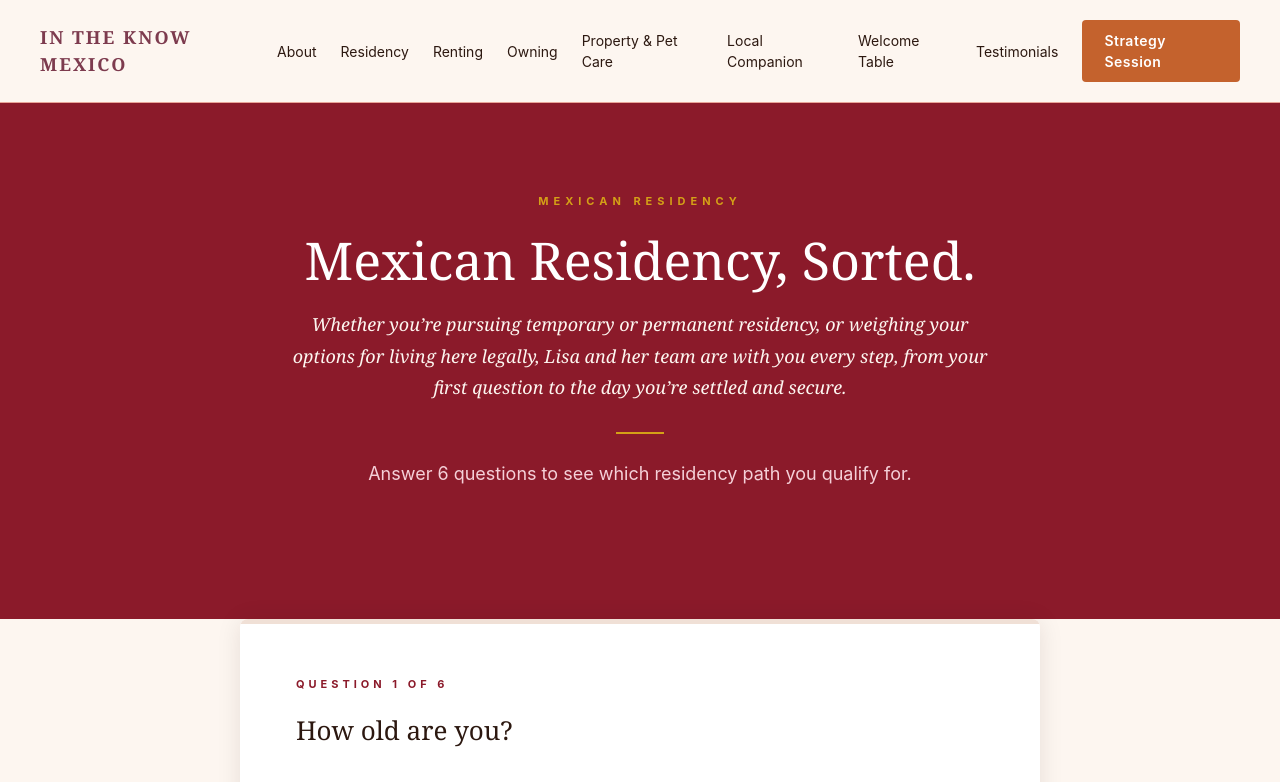
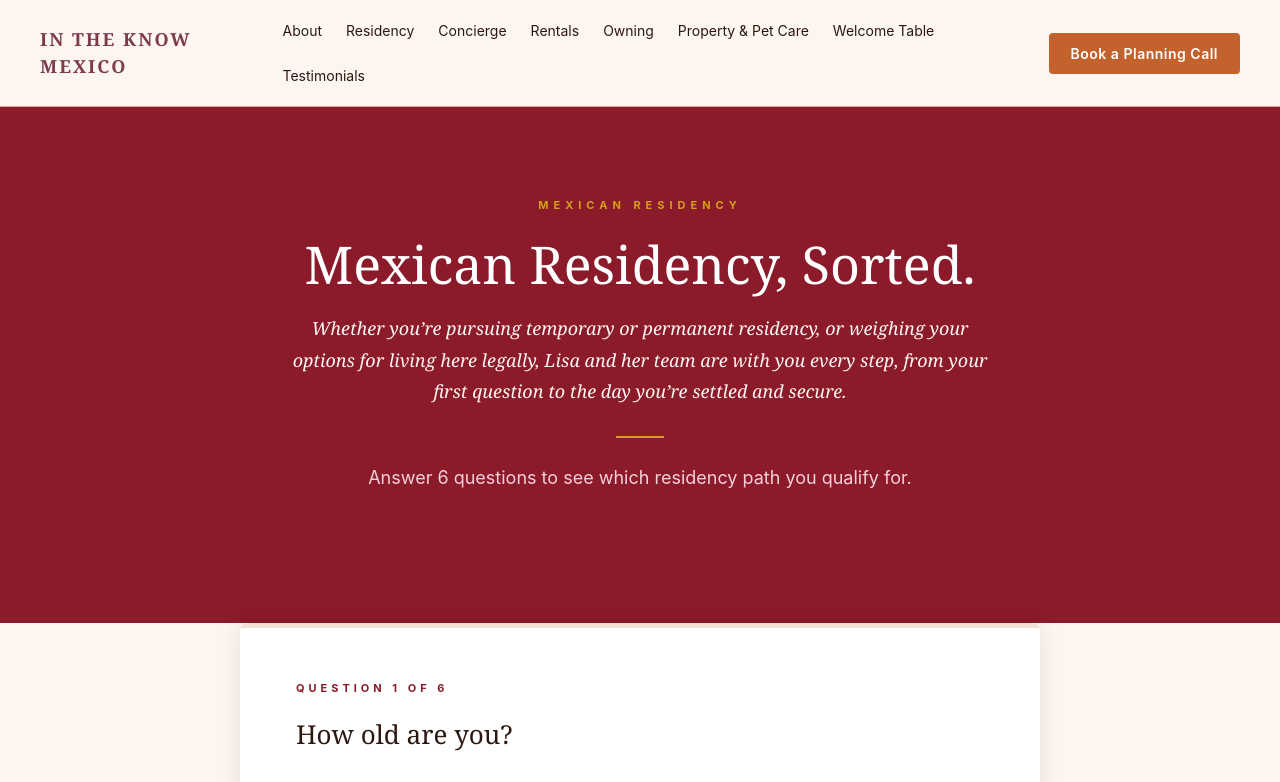
Before and after one commit to IntheknowMX/intheknowmx.com, a Next.js app: page /residency in a window 1280 px wide. Shown: the top 782 px of the page. Built offline with nearby package versions, Linux system fonts and the light colour scheme.

Commit message:
Fix residency page navbar to match main site navigation

```diff
--- /dev/null
+++ b/app/components/NavBar.tsx
@@ -0,0 +1,60 @@
+'use client'
+import { useState } from 'react'
+
+const NAV_CSS = `
+  .main-nav { background-color: #FDF6F0; padding: 20px 40px; display: flex; justify-content: space-between; align-items: center; border-bottom: 1px solid #E8A598; position: sticky; top: 0; z-index: 100; }
+  .nav-brand { font-size: 18px; font-weight: bold; color: #7D3B4E; letter-spacing: 2px; font-family: var(--font-playfair, 'Playfair Display', Georgia, serif); text-decoration: none; }
+  .nav-right { display: flex; align-items: center; gap: 20px; position: relative; }
+  .nav-links { display: flex; gap: 24px; align-items: center; flex-wrap: wrap; }
+  .nav-links a { color: #2C1810; text-decoration: none; font-size: 14px; }
+  .nav-toggle { display: none; background: none; border: none; cursor: pointer; padding: 6px 8px; font-size: 24px; color: #2C1810; line-height: 1; }
+  .mobile-menu-close-row { display: none; }
+  .mobile-menu-cta { display: none; }
+  .nav-cta { background-color: #C4622D; color: white; padding: 10px 22px; border-radius: 4px; text-decoration: none; font-size: 14px; font-weight: 600; letter-spacing: 0.5px; white-space: nowrap; }
+  @media (max-width: 767px) {
+    .main-nav { padding: 16px 20px; }
+    .nav-right { position: static; }
+    .nav-cta { display: none; }
+    .nav-links { display: none; position: absolute; top: 100%; left: 0; width: 100%; background: #FDF6F0; box-shadow: 0 8px 24px rgba(44,24,16,.12); flex-direction: column; z-index: 110; border-top: 1px solid #E8A598; }
+    .nav-links.open { display: flex; }
+    .nav-links a { padding: 14px 24px; border-bottom: 1px solid #E8A598; color: #2C1810; font-size: 15px; }
+    .nav-toggle { display: flex; align-items: center; justify-content: center; }
+    .mobile-menu-close-row { display: flex; justify-content: flex-end; padding: 10px 16px; border-bottom: 1px solid #E8A598; }
+    .mobile-menu-close-btn { background: none; border: none; font-size: 22px; cursor: pointer; color: #2C1810; padding: 4px 8px; line-height: 1; }
+    .mobile-menu-cta { display: block; margin: 16px !important; background-color: #C4622D !important; color: white !important; text-align: center; padding: 16px !important; border-radius: 4px; text-decoration: none; font-weight: 700; font-size: 15px; border-bottom: none !important; }
+  }
+`
+
+export default function NavBar({ basePath = '' }: { basePath?: string }) {
+  const [mobileMenuOpen, setMobileMenuOpen] = useState(false)
+  const close = () => setMobileMenuOpen(false)
+
+  return (
+    <>
+      <style>{NAV_CSS}</style>
+      <nav className="main-nav">
+        <a href="/" className="nav-brand">IN THE KNOW MEXICO</a>
+        <div className="nav-right">
+          <button className="nav-toggle" aria-label="Toggle navigation" onClick={() => setMobileMenuOpen(!mobileMenuOpen)}>
+            ☰
+          </button>
+          <div className={`nav-links ${mobileMenuOpen ? 'open' : ''}`}>
+            <div className="mobile-menu-close-row">
+              <button className="mobile-menu-close-btn" aria-label="Close menu" onClick={close}>✕</button>
+            </div>
+            <a href={`${basePath}#about`} onClick={close}>About</a>
+            <a href="/residency" onClick={close}>Residency</a>
+            <a href={`${basePath}#services`} onClick={close}>Concierge</a>
+            <a href={`${basePath}#rentals`} onClick={close}>Rentals</a>
+            <a href={`${basePath}#properties`} onClick={close}>Owning</a>
+            <a href={`${basePath}#caretaking`} onClick={close}>Property & Pet Care</a>
+            <a href={`${basePath}#welcome-table`} onClick={close}>Welcome Table</a>
+            <a href={`${basePath}#testimonials`} onClick={close}>Testimonials</a>
+            <a className="mobile-menu-cta" href={`${basePath}#planning-calls`} onClick={close}>Book a Planning Call</a>
+          </div>
+          <a className="nav-cta" href={`${basePath}#planning-calls`}>Book a Planning Call</a>
+        </div>
+      </nav>
+    </>
+  )
+}
--- a/app/page.tsx
+++ b/app/page.tsx
@@ -4,6 +4,7 @@ import Image from 'next/image'
 import { useState } from 'react'
 import MexicoPathQuiz from './components/MexicoPathQuiz'
 import PaymentModal from './components/PaymentModal'
+import NavBar from './components/NavBar'
 
 const CONCIERGE_TIERS = [
   { id: 'Hourly', label: 'Hourly (2hr min) — $1,300 MXN', stripe: 'https://buy.stripe.com/bJe8wPgPW0R8dh6d282880X', paypal: 'https://paypal.com/ncp/payment/M4Q2XASL63F42' },
@@ -25,7 +26,6 @@ const COMPANION_TIERS = [
 ]
 
 export default function Home() {
-  const [mobileMenuOpen, setMobileMenuOpen] = useState(false)
   const [paymentModalOpen, setPaymentModalOpen] = useState(false)
   const [selectedService, setSelectedService] = useState('')
   const [modalStripeUrl, setModalStripeUrl] = useState<string | undefined>()
@@ -76,15 +76,6 @@ export default function Home() {
       <PaymentModal open={paymentModalOpen} onClose={closePaymentModal} service={selectedService} stripeUrl={modalStripeUrl} paypalUrl={modalPaypalUrl} />
       <style>{`
         .page-root { }
-        .main-nav { background-color: #FDF6F0; padding: 20px 40px; display: flex; justify-content: space-between; align-items: center; border-bottom: 1px solid #E8A598; position: sticky; top: 0; z-index: 100; }
-        .nav-brand { font-size: 18px; font-weight: bold; color: #7D3B4E; letter-spacing: 2px; font-family: var(--font-playfair, 'Playfair Display', Georgia, serif); }
-        .nav-right { display: flex; align-items: center; gap: 20px; position: relative; }
-        .nav-links { display: flex; gap: 24px; align-items: center; flex-wrap: wrap; }
-        .nav-links a { color: #2C1810; text-decoration: none; font-size: 14px; }
-        .nav-toggle { display: none; background: none; border: none; cursor: pointer; padding: 6px 8px; font-size: 24px; color: #2C1810; line-height: 1; }
-        .mobile-menu-close-row { display: none; }
-        .mobile-menu-cta { display: none; }
-        .nav-cta { background-color: #C4622D; color: white; padding: 10px 22px; border-radius: 4px; text-decoration: none; font-size: 14px; font-weight: 600; letter-spacing: 0.5px; white-space: nowrap; }
         .hero-section { position: relative; min-height: 90vh; overflow: hidden; }
         .hero-img { object-fit: cover; object-position: center top; }
         .hero-gradient { position: absolute; inset: 0; z-index: 1; pointer-events: none; background: linear-gradient(to left, rgba(253,246,240,0.93) 0%, rgba(253,246,240,0.93) 8%, rgba(253,246,240,0.73) 19%, rgba(253,246,240,0.45) 30%, rgba(253,246,240,0.19) 38%, rgba(253,246,240,0) 42%), linear-gradient(to right, rgba(253,246,240,0.91) 0%, rgba(253,246,240,0.91) 28%, rgba(253,246,240,0.65) 41%, rgba(253,246,240,0.35) 51%, rgba(253,246,240,0.10) 56.5%, rgba(253,246,240,0) 58.5%); }
@@ -130,16 +121,6 @@ export default function Home() {
         .buy-col-img { flex: 0 0 40%; order: 2; text-align: center; }
         .pricing-booking-row { display: flex; gap: 32px; align-items: flex-start; }
         @media (max-width: 767px) {
-          .main-nav { padding: 16px 20px; }
-          .nav-right { position: static; }
-          .nav-cta { display: none; }
-          .nav-links { display: none; position: absolute; top: 100%; left: 0; width: 100%; background: #FDF6F0; box-shadow: 0 8px 24px rgba(44,24,16,.12); flex-direction: column; z-index: 110; border-top: 1px solid #E8A598; }
-          .nav-links.open { display: flex; }
-          .nav-links a { padding: 14px 24px; border-bottom: 1px solid #E8A598; color: #2C1810; font-size: 15px; }
-          .nav-toggle { display: flex; align-items: center; justify-content: center; }
-          .mobile-menu-close-row { display: flex; justify-content: flex-end; padding: 10px 16px; border-bottom: 1px solid #E8A598; }
-          .mobile-menu-close-btn { background: none; border: none; font-size: 22px; cursor: pointer; color: #2C1810; padding: 4px 8px; line-height: 1; }
-          .mobile-menu-cta { display: block; margin: 16px !important; background-color: #C4622D !important; color: white !important; text-align: center; padding: 16px !important; border-radius: 4px; text-decoration: none; font-weight: 700; font-size: 15px; border-bottom: none !important; }
           .hero-section { min-height: 82vh; }
           .hero-img { object-position: 31% top; }
           .hero-gradient { background: linear-gradient(to right, rgba(253,246,240,0.90) 0%, rgba(253,246,240,0.90) 55%, rgba(253,246,240,0.65) 68%, rgba(253,246,240,0.28) 80%, rgba(253,246,240,0) 88%); }
@@ -168,30 +149,7 @@ export default function Home() {
         }
       `}</style>
 
-      {/* Navigation */}
-      <nav className="main-nav">
-        <div className="nav-brand">IN THE KNOW MEXICO</div>
-        <div className="nav-right">
-          <button className="nav-toggle" aria-label="Toggle navigation" onClick={() => setMobileMenuOpen(!mobileMenuOpen)}>
-            ☰
-          </button>
-          <div className={`nav-links ${mobileMenuOpen ? 'open' : ''}`}>
-            <div className="mobile-menu-close-row">
-              <button className="mobile-menu-close-btn" aria-label="Close menu" onClick={() => setMobileMenuOpen(false)}>✕</button>
-            </div>
-            <a href="#about" onClick={() => setMobileMenuOpen(false)}>About</a>
-            <a href="/residency" onClick={() => setMobileMenuOpen(false)}>Residency</a>
-            <a href="#services" onClick={() => setMobileMenuOpen(false)}>Concierge</a>
-            <a href="#rentals" onClick={() => setMobileMenuOpen(false)}>Rentals</a>
-            <a href="#properties" onClick={() => setMobileMenuOpen(false)}>Owning</a>
-            <a href="#caretaking" onClick={() => setMobileMenuOpen(false)}>Property & Pet Care</a>
-            <a href="#welcome-table" onClick={() => setMobileMenuOpen(false)}>Welcome Table</a>
-            <a href="#testimonials" onClick={() => setMobileMenuOpen(false)}>Testimonials</a>
-            <a className="mobile-menu-cta" href="#planning-calls" onClick={() => setMobileMenuOpen(false)}>Book a Planning Call</a>
-          </div>
-          <a className="nav-cta" href="#planning-calls">Book a Planning Call</a>
-        </div>
-      </nav>
+      <NavBar />
 
       {/* Hero */}
       <section className="hero-section">
--- a/app/residency/page.tsx
+++ b/app/residency/page.tsx
@@ -1,46 +1,11 @@
-'use client'
 /* eslint-disable react/no-unescaped-entities */
 import ResidencyChecker from '../components/ResidencyChecker'
+import NavBar from '../components/NavBar'
 
 export default function ResidencyPage() {
   return (
     <main style={{ fontFamily: "var(--font-inter, 'Inter', 'Helvetica Neue', sans-serif)", backgroundColor: '#FDF6F0', color: '#2C1810' }}>
-      {/* Navigation */}
-      <nav style={{
-        backgroundColor: '#FDF6F0',
-        padding: '20px 40px',
-        display: 'flex',
-        justifyContent: 'space-between',
-        alignItems: 'center',
-        borderBottom: '1px solid #E8A598',
-        position: 'sticky',
-        top: 0,
-        zIndex: 100,
-      }}>
-        <a href="/" style={{ fontSize: '18px', fontWeight: 'bold', color: '#7D3B4E', letterSpacing: '2px', fontFamily: "var(--font-playfair, 'Playfair Display', Georgia, serif)", textDecoration: 'none' }}>
-          IN THE KNOW MEXICO
-        </a>
-        <div style={{ display: 'flex', gap: '24px', alignItems: 'center' }}>
-          <a href="/#about" style={{ color: '#2C1810', textDecoration: 'none', fontSize: '14px' }}>About</a>
-          <a href="/#services" style={{ color: '#2C1810', textDecoration: 'none', fontSize: '14px' }}>Residency</a>
-          <a href="/#rentals" style={{ color: '#2C1810', textDecoration: 'none', fontSize: '14px' }}>Renting</a>
-          <a href="/#properties" style={{ color: '#2C1810', textDecoration: 'none', fontSize: '14px' }}>Owning</a>
-          <a href="/#caretaking" style={{ color: '#2C1810', textDecoration: 'none', fontSize: '14px' }}>Property & Pet Care</a>
-          <a href="/#local-companion" style={{ color: '#2C1810', textDecoration: 'none', fontSize: '14px' }}>Local Companion</a>
-          <a href="/#welcome-table" style={{ color: '#2C1810', textDecoration: 'none', fontSize: '14px' }}>Welcome Table</a>
-          <a href="/#testimonials" style={{ color: '#2C1810', textDecoration: 'none', fontSize: '14px' }}>Testimonials</a>
-          <a href="https://calendar.app.google/qfwutaFsrSaqWVkw7" target="_blank" style={{
-            backgroundColor: '#C4622D',
-            color: 'white',
-            padding: '10px 22px',
-            borderRadius: '4px',
-            textDecoration: 'none',
-            fontSize: '14px',
-            fontWeight: '600',
-            letterSpacing: '0.5px',
-          }}>Strategy Session</a>
-        </div>
-      </nav>
+      <NavBar basePath="/" />
 
       {/* Hero */}
       <section style={{ backgroundColor: '#8B1A2A', padding: '90px 40px', textAlign: 'center' }}>
```
